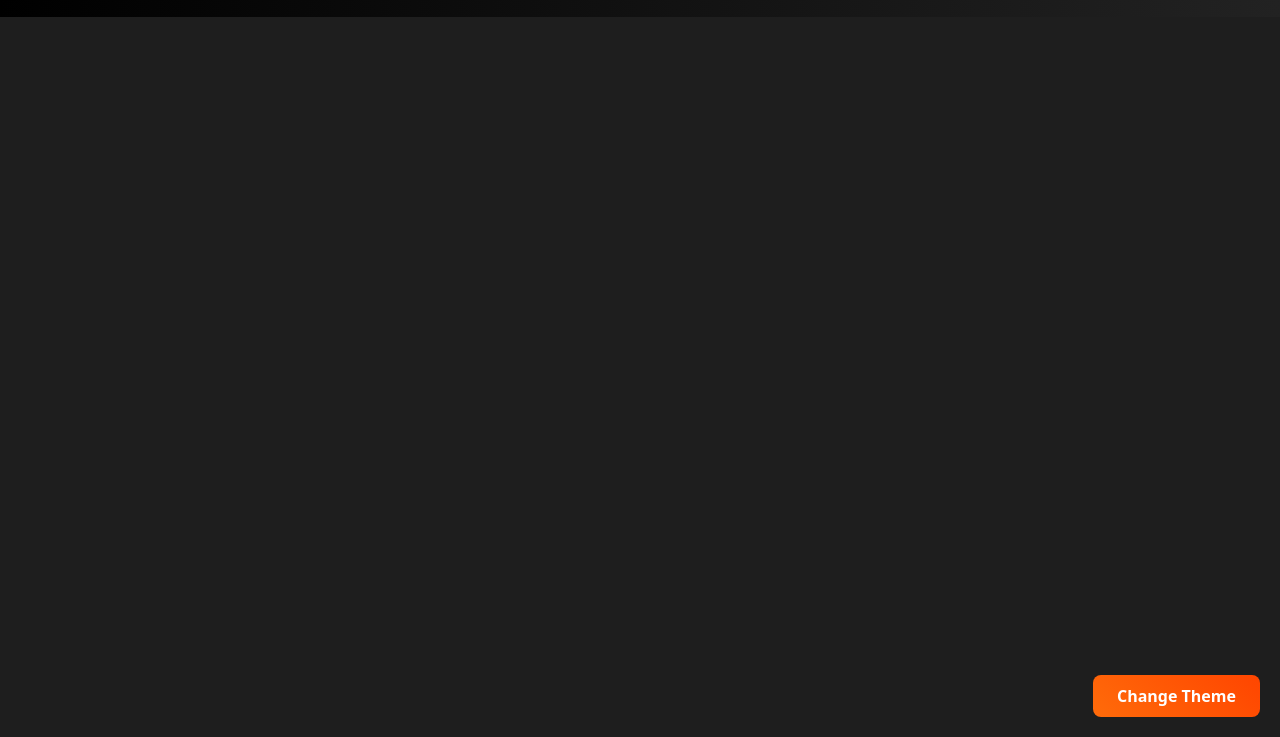
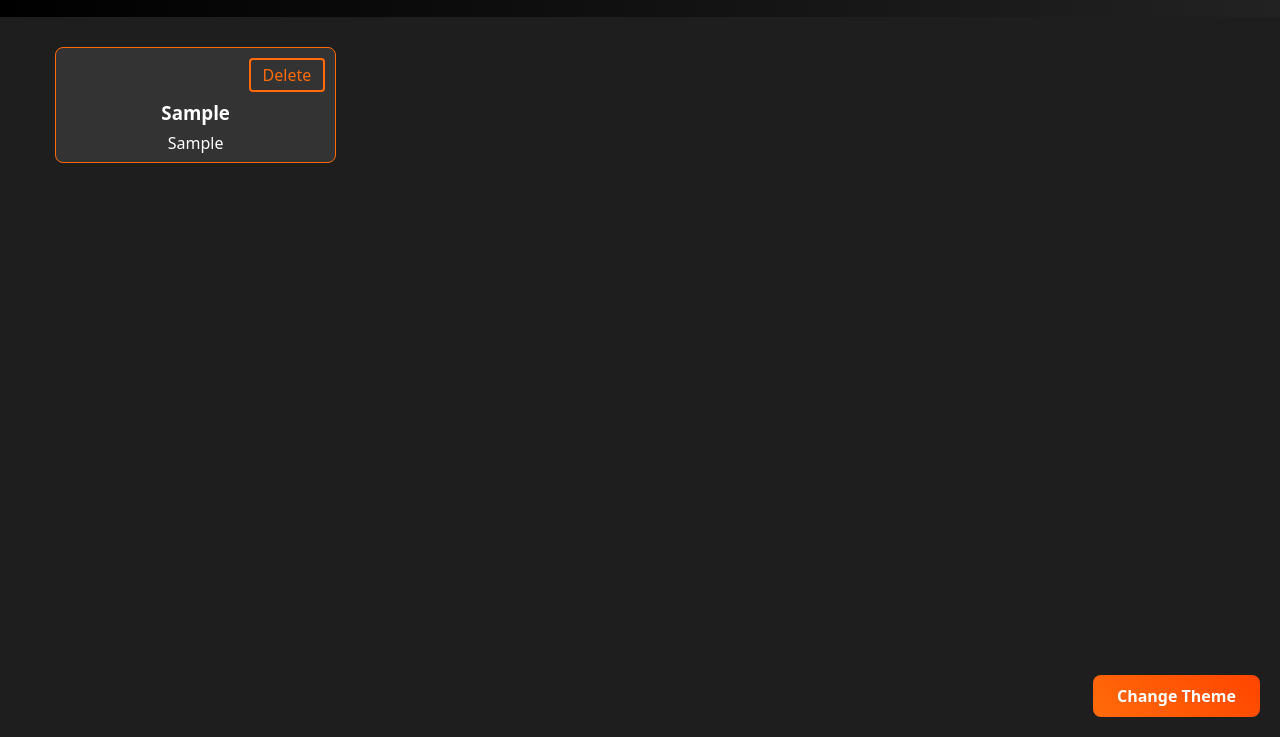
Before and after one commit to SvitlanaPro/ToDoList, a plain HTML site: page index.html in a window 1280 px wide. Both pictures are taken after typing "Sample", "Sample" into the empty fields and a click on the button "ADD". Shown: the part 63-800 px from the top of the page. Drawn offline with Linux system fonts and the light colour scheme.

Commit message:
Deploying to gh-pages from @ SvitlanaPro/ToDoList@20c94e6b6bb9553d8a6e2a2c1717c97efd817189 🚀

```diff
--- /dev/null
+++ b/assets/vendor-BY9c7rfI.js
@@ -0,0 +1,2 @@
+let n="useandom-26T198340PX75pxJACKVERYMINDBUSHWOLF_GQZbfghjklqvwyzrict",r=(t=21)=>{let e="",l=crypto.getRandomValues(new Uint8Array(t|=0));for(;t--;)e+=n[l[t]&63];return e};export{r as n};
+//# sourceMappingURL=vendor-BY9c7rfI.js.map
--- a/index.html
+++ b/index.html
@@ -6,6 +6,7 @@
     <meta name="viewport" content="width=device-width, initial-scale=1.0" />
     <title>Vanilla App Template</title>
     <script type="module" crossorigin src="/ToDoList/index.js"></script>
+    <link rel="modulepreload" crossorigin href="/ToDoList/assets/vendor-BY9c7rfI.js">
     <link rel="stylesheet" crossorigin href="/ToDoList/assets/index-CkhCT6Zn.css">
   </head>
   <body class="theme-dark">
--- a/index.js
+++ b/index.js
@@ -1,2 +1,8 @@
-(function(){const r=document.createElement("link").relList;if(r&&r.supports&&r.supports("modulepreload"))return;for(const e of document.querySelectorAll('link[rel="modulepreload"]'))i(e);new MutationObserver(e=>{for(const t of e)if(t.type==="childList")for(const n of t.addedNodes)n.tagName==="LINK"&&n.rel==="modulepreload"&&i(n)}).observe(document,{childList:!0,subtree:!0});function s(e){const t={};return e.integrity&&(t.integrity=e.integrity),e.referrerPolicy&&(t.referrerPolicy=e.referrerPolicy),e.crossOrigin==="use-credentials"?t.credentials="include":e.crossOrigin==="anonymous"?t.credentials="omit":t.credentials="same-origin",t}function i(e){if(e.ep)return;e.ep=!0;const t=s(e);fetch(e.href,t)}})();const c={form:document.querySelector(".header-form")};function l(o){o.preventDefault();const r=o.target.elements.taskName.value.trim(),s=o.target.elements.taskDescription.value.trim();if(r===""||s===""){alert(" Fill all fields");return}console.log({title:r,description:s}),o.target.reset()}c.form.addEventListener("submit",l);
+import{n as f}from"./assets/vendor-BY9c7rfI.js";(function(){const e=document.createElement("link").relList;if(e&&e.supports&&e.supports("modulepreload"))return;for(const t of document.querySelectorAll('link[rel="modulepreload"]'))i(t);new MutationObserver(t=>{for(const r of t)if(r.type==="childList")for(const a of r.addedNodes)a.tagName==="LINK"&&a.rel==="modulepreload"&&i(a)}).observe(document,{childList:!0,subtree:!0});function o(t){const r={};return t.integrity&&(r.integrity=t.integrity),t.referrerPolicy&&(r.referrerPolicy=t.referrerPolicy),t.crossOrigin==="use-credentials"?r.credentials="include":t.crossOrigin==="anonymous"?r.credentials="omit":r.credentials="same-origin",r}function i(t){if(t.ep)return;t.ep=!0;const r=o(t);fetch(t.href,r)}})();const c={form:document.querySelector(".header-form"),taskList:document.querySelector("#task-list")};function l(s){const e=s.map(({id:o,title:i,description:t})=>`
+  <li class="task-list-item" id="${o}">
+    <button class="task-list-item-btn">Delete</button>
+    <h3>${i}</h3>
+    <p>${t}</p>
+  </li>
+  `).join("");c.taskList.innerHTML=e}const u={tasks:"tasks"};function d(s,e){localStorage.setItem(s,JSON.stringify(e))}function m(s){const e=localStorage.getItem(s);return e?JSON.parse(e):null}const n=m(u.tasks)||[];function p(s){s.preventDefault();const e=s.target.elements.taskName.value.trim(),o=s.target.elements.taskDescription.value.trim();if(e===""||o===""){alert(" Fill all fields");return}const i={id:f(),title:e,description:o};n.push(i),l(n),d(u.tasks,n),s.target.reset()}function g(){l(n)}g();c.form.addEventListener("submit",p);
 //# sourceMappingURL=index.js.map
```
Also changed, not shown: 2 other files.
